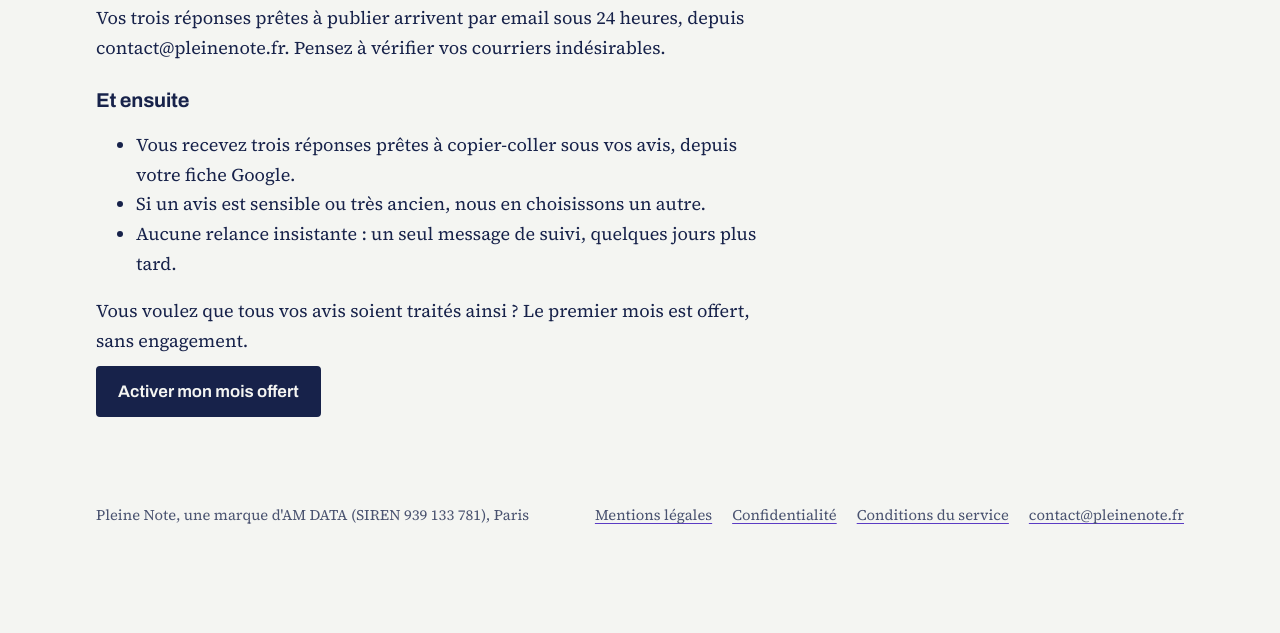
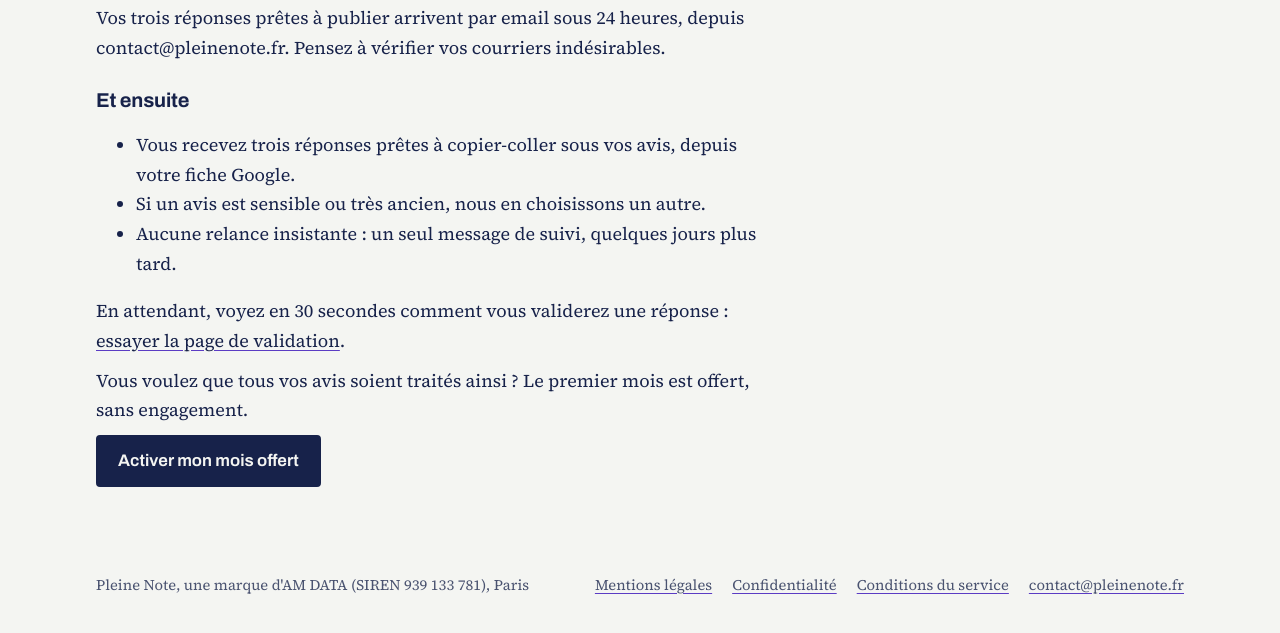
Before and after one commit to busness115-blip/pleinenote-site, a plain HTML site: page merci.html in a window 1280 px wide. Shown: the part 207-840 px from the top of the page. Before the commit the page ends 800 px from the top, so only its background shows below. Drawn offline with Linux system fonts and the light colour scheme.

Commit message:
Merci : lien vers l'exemple de validation
Co-Authored-By: Claude Opus 5.5 <noreply@anthropic.com>
Claude-Session: https://claude.ai/code/session_01S3afnai1oiKaWWtS7pkdL7

```diff
--- a/merci.html
+++ b/merci.html
@@ -356,6 +356,7 @@ footer nav{display:flex;flex-wrap:wrap;gap:10px 20px}
 <li>Si un avis est sensible ou très ancien, nous en choisissons un autre.</li>
 <li>Aucune relance insistante : un seul message de suivi, quelques jours plus tard.</li>
 </ul>
+<p>En attendant, voyez en 30 secondes comment vous validerez une réponse : <a href="/valider.html#exemple=1">essayer la page de validation</a>.</p>
 <p>Vous voulez que tous vos avis soient traités ainsi&nbsp;? Le premier mois est offert, sans engagement.</p>
 <p><a class="bouton plein" href="/activer.html">Activer mon mois offert</a></p>
 </article></main><footer class="cadre"><span>Pleine Note, une marque d'AM DATA (SIREN 939 133 781), Paris</span><nav><a href="/mentions-legales.html">Mentions légales</a><a href="/confidentialite.html">Confidentialité</a><a href="/conditions.html">Conditions du service</a><a href="mailto:contact@pleinenote.fr">contact@pleinenote.fr</a></nav></footer><script>try{localStorage.removeItem('pn-envoi')}catch(e){}</script></body></html>
```
